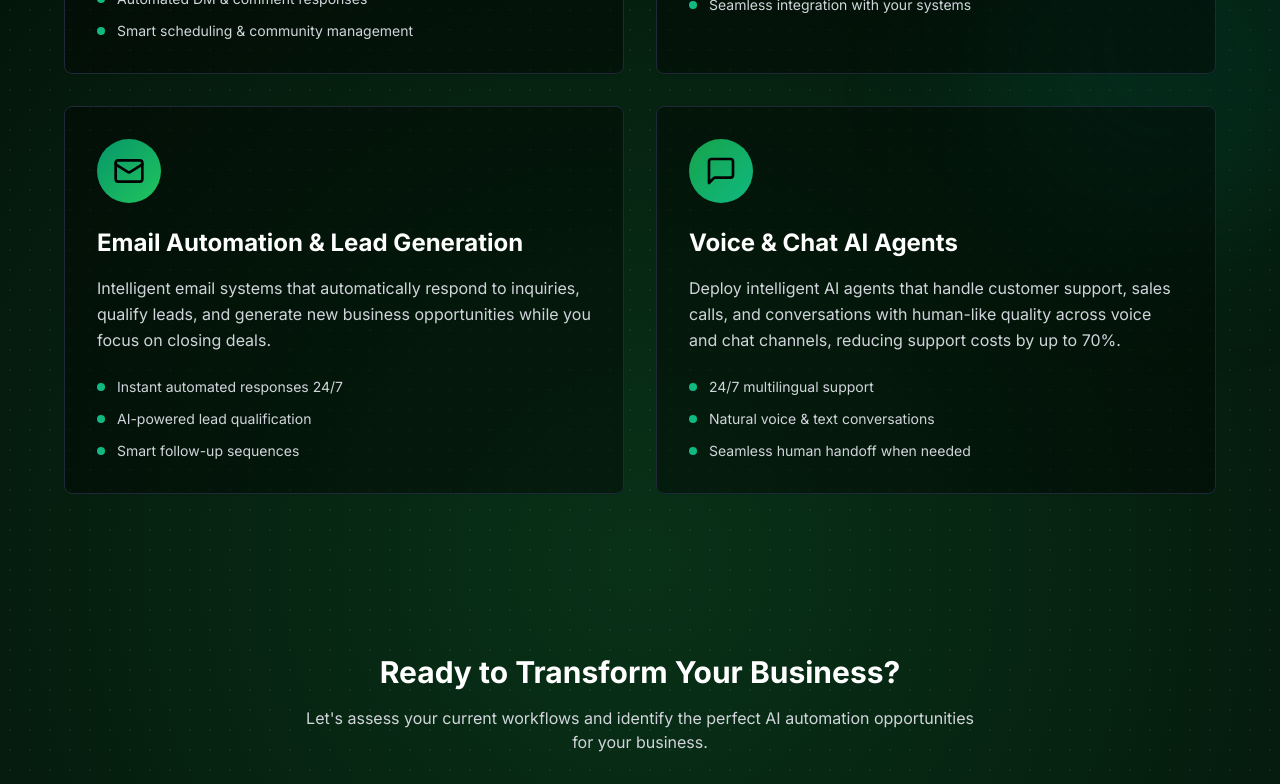
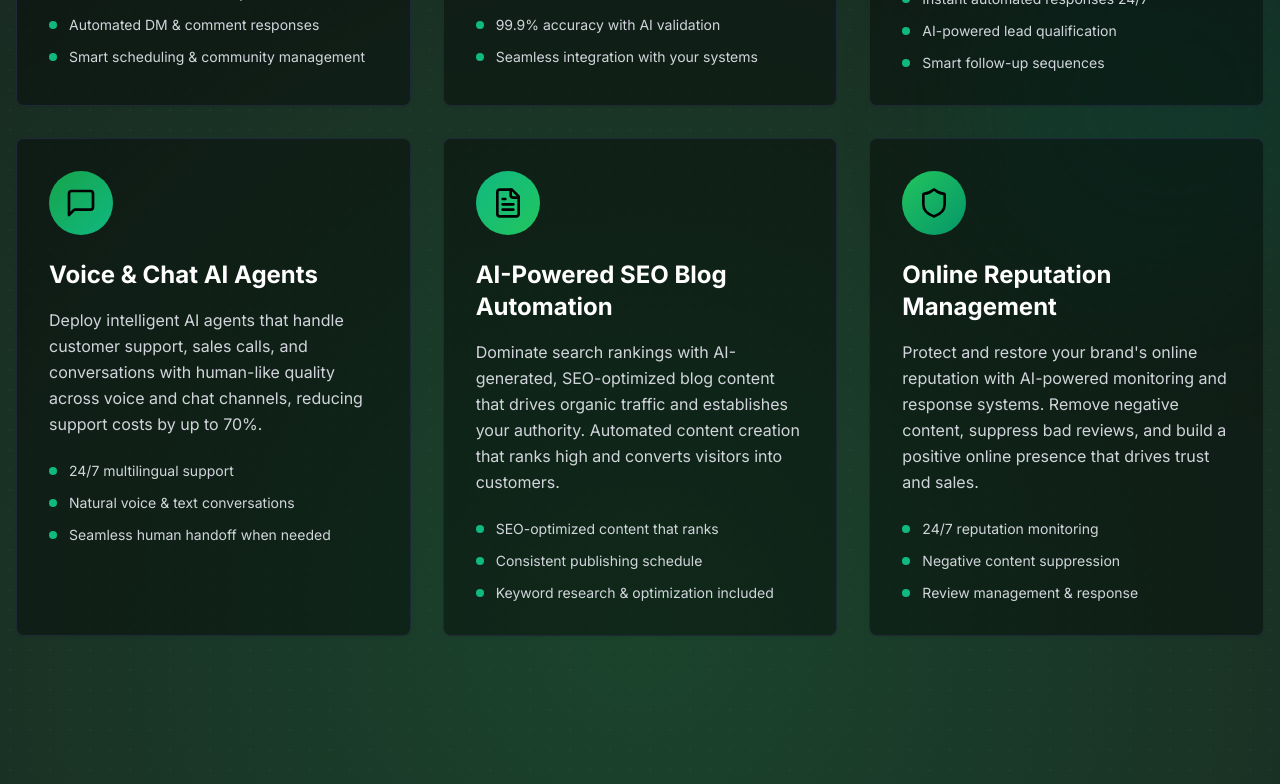
Before and after one commit to envairemarketing-collab/website, a Next.js app: page / in a window 1280 px wide. Shown: the part 1540-2324 px from the top of the page. Built offline with nearby package versions, Linux system fonts and the light colour scheme.

Commit message:
Updated services-section.tsx

```diff
--- a/app/page.tsx
+++ b/app/page.tsx
@@ -30,7 +30,7 @@ export default function Home() {
   }, [])
 
   return (
-    <div className="min-h-screen bg-black text-white relative overflow-hidden">
+    <div className="min-h-screen bg-zinc-900 text-white relative overflow-hidden">
       {/* Enhanced mouse glow effect */}
       <div
         className="fixed hidden md:block pointer-events-none z-30 w-96 h-96 rounded-full opacity-40 transition-opacity duration-300"
@@ -275,16 +275,13 @@ export default function Home() {
 
       {/* Footer */}
       <footer className="container mx-auto px-4 py-8 relative z-10 border-t border-gray-800">
-        <div className="flex flex-col md:flex-row justify-between items-center gap-4">
-          <p className="text-gray-400 text-sm">{t("footer.businessId")}: 3559524-3</p>
-          <div className="flex gap-6">
+        <div className="flex justify-center items-center gap-6">
           <Link href="/terms" className="text-gray-400 hover:text-emerald-400 text-sm transition-colors">
             {t("footer.termsOfService")}
           </Link>
           <Link href="/privacy" className="text-gray-400 hover:text-emerald-400 text-sm transition-colors">
             {t("footer.privacyPolicy")}
           </Link>
-          </div>
         </div>
       </footer>
 
--- a/app/privacy/page.tsx
+++ b/app/privacy/page.tsx
@@ -20,7 +20,7 @@ export default function PrivacyPage() {
   }, [])
 
   return (
-    <div className="min-h-screen bg-black text-white relative overflow-hidden">
+    <div className="min-h-screen bg-zinc-900 text-white relative overflow-hidden">
       {/* Mouse follower glow */}
       <div
         className="pointer-events-none fixed inset-0 z-30 transition-opacity duration-300"
@@ -112,11 +112,7 @@ export default function PrivacyPage() {
 
         {/* Footer */}
         <footer className="mt-16 border-t border-gray-800 pt-8">
-          <div className="max-w-4xl mx-auto flex flex-col md:flex-row justify-between items-center gap-4">
-            <div className="text-gray-400">
-              {t("footer.businessId")}: 3559524-3
-            </div>
-            <div className="flex items-center gap-4">
+          <div className="max-w-4xl mx-auto flex justify-center items-center gap-4">
             <Link href="/terms" className="text-gray-400 hover:text-emerald-400 transition-colors">
               {t("footer.termsOfService")}
             </Link>
@@ -124,7 +120,6 @@ export default function PrivacyPage() {
               {t("footer.privacyPolicy")}
             </Link>
           </div>
-          </div>
         </footer>
       </div>
     </div>
--- a/app/terms/page.tsx
+++ b/app/terms/page.tsx
@@ -20,7 +20,7 @@ export default function TermsPage() {
   }, [])
 
   return (
-    <div className="min-h-screen bg-black text-white relative overflow-hidden">
+    <div className="min-h-screen bg-zinc-900 text-white relative overflow-hidden">
       {/* Mouse follower glow */}
       <div
         className="pointer-events-none fixed inset-0 z-30 transition-opacity duration-300"
@@ -113,8 +113,7 @@ export default function TermsPage() {
 
         {/* Footer */}
         <footer className="mt-16 border-t border-gray-800 pt-8">
-          <div className="max-w-4xl mx-auto flex flex-col md:flex-row justify-between items-center gap-4">
-            <div className="flex items-center gap-4">
+          <div className="max-w-4xl mx-auto flex justify-center items-center gap-4">
             <Link href="/terms" className="text-gray-400 hover:text-emerald-400 transition-colors">
               {t("footer.termsOfService")}
             </Link>
@@ -122,10 +121,6 @@ export default function TermsPage() {
               {t("footer.privacyPolicy")}
             </Link>
           </div>
-            <div className="text-gray-400">
-              {t("footer.businessId")} 1234567-8
-            </div>
-          </div>
         </footer>
       </div>
     </div>
--- a/components/services-section.tsx
+++ b/components/services-section.tsx
@@ -2,7 +2,7 @@
 
 import { useState } from "react"
 import { Card, CardContent } from "@/components/ui/card"
-import { Share2, Database, Mail, MessageSquare } from "lucide-react"
+import { Share2, Database, Mail, MessageSquare, FileText, Shield } from "lucide-react"
 import { useLanguage } from "@/contexts/language-context"
 
 export function ServicesSection() {
@@ -42,6 +42,20 @@ export function ServicesSection() {
       benefits: [t("services.agents.benefit1"), t("services.agents.benefit2"), t("services.agents.benefit3")],
       color: "from-green-600 to-emerald-500",
     },
+    {
+      icon: FileText,
+      title: t("services.seo.title"),
+      description: t("services.seo.description"),
+      benefits: [t("services.seo.benefit1"), t("services.seo.benefit2"), t("services.seo.benefit3")],
+      color: "from-emerald-500 to-green-500",
+    },
+    {
+      icon: Shield,
+      title: t("services.reputation.title"),
+      description: t("services.reputation.description"),
+      benefits: [t("services.reputation.benefit1"), t("services.reputation.benefit2"), t("services.reputation.benefit3")],
+      color: "from-green-500 to-emerald-600",
+    },
   ]
 
   return (
@@ -53,7 +67,7 @@ export function ServicesSection() {
         <p className="max-w-2xl mx-auto text-gray-300 text-lg">{t("services.description")}</p>
       </div>
 
-      <div className="grid grid-cols-1 md:grid-cols-2 gap-8 max-w-6xl mx-auto">
+      <div className="grid grid-cols-1 md:grid-cols-2 lg:grid-cols-3 gap-8 max-w-7xl mx-auto">
         {services.map((service, index) => {
           const Icon = service.icon
           return (
--- a/contexts/language-context.tsx
+++ b/contexts/language-context.tsx
@@ -57,6 +57,18 @@ const translations = {
     "services.agents.benefit1": "24/7 multilingual support",
     "services.agents.benefit2": "Natural voice & text conversations",
     "services.agents.benefit3": "Seamless human handoff when needed",
+    "services.seo.title": "AI-Powered SEO Blog Automation",
+    "services.seo.description":
+      "Dominate search rankings with AI-generated, SEO-optimized blog content that drives organic traffic and establishes your authority. Automated content creation that ranks high and converts visitors into customers.",
+    "services.seo.benefit1": "SEO-optimized content that ranks",
+    "services.seo.benefit2": "Consistent publishing schedule",
+    "services.seo.benefit3": "Keyword research & optimization included",
+    "services.reputation.title": "Online Reputation Management",
+    "services.reputation.description":
+      "Protect and restore your brand's online reputation with AI-powered monitoring and response systems. Remove negative content, suppress bad reviews, and build a positive online presence that drives trust and sales.",
+    "services.reputation.benefit1": "24/7 reputation monitoring",
+    "services.reputation.benefit2": "Negative content suppression",
+    "services.reputation.benefit3": "Review management & response",
 
     // CTA Sections
     "cta1.title": "Ready to Transform Your Business?",
@@ -218,6 +230,18 @@ const translations = {
     "services.agents.benefit1": "24/7 monikielinen tuki",
     "services.agents.benefit2": "Luonnolliset ääni- ja tekstikeskustelut",
     "services.agents.benefit3": "Saumaton siirto ihmiselle tarvittaessa",
+    "services.seo.title": "Tekoälypohjainen SEO-blogiautomaatio",
+    "services.seo.description":
+      "Hallitse hakutuloksia tekoälyn tuottamalla, SEO-optimoidulla blogisisällöllä, joka kasvattaa orgaanista liikennettä ja vahvistaa auktoriteettisi. Automatisoitu sisällöntuotanto, joka sijoittuu korkealle ja muuttaa kävijät asiakkaiksi.",
+    "services.seo.benefit1": "SEO-optimoitu sisältö, joka rankataan",
+    "services.seo.benefit2": "Johdonmukainen julkaisuaikataulu",
+    "services.seo.benefit3": "Avainsanatutkimus & optimointi mukana",
+    "services.reputation.title": "Verkkoreputaation hallinta",
+    "services.reputation.description":
+      "Suojele ja palauta brändisi verkkoreputaatio tekoälypohjaisella valvonta- ja vastaamisjärjestelmällä. Poista negatiivista sisältöä, tukahduta huonoja arvosteluja ja rakenna positiivinen verkkoläsnäolo, joka herättää luottamusta ja kasvattaa myyntiä.",
+    "services.reputation.benefit1": "24/7 reputaation valvonta",
+    "services.reputation.benefit2": "Negatiivisen sisällön tukahduttaminen",
+    "services.reputation.benefit3": "Arvostelujen hallinta & vastaus",
 
     // CTA Sections
     "cta1.title": "Valmis muuttamaan liiketoimintaasi?",
```
Lines whose indentation alone changed are shown as unchanged.
